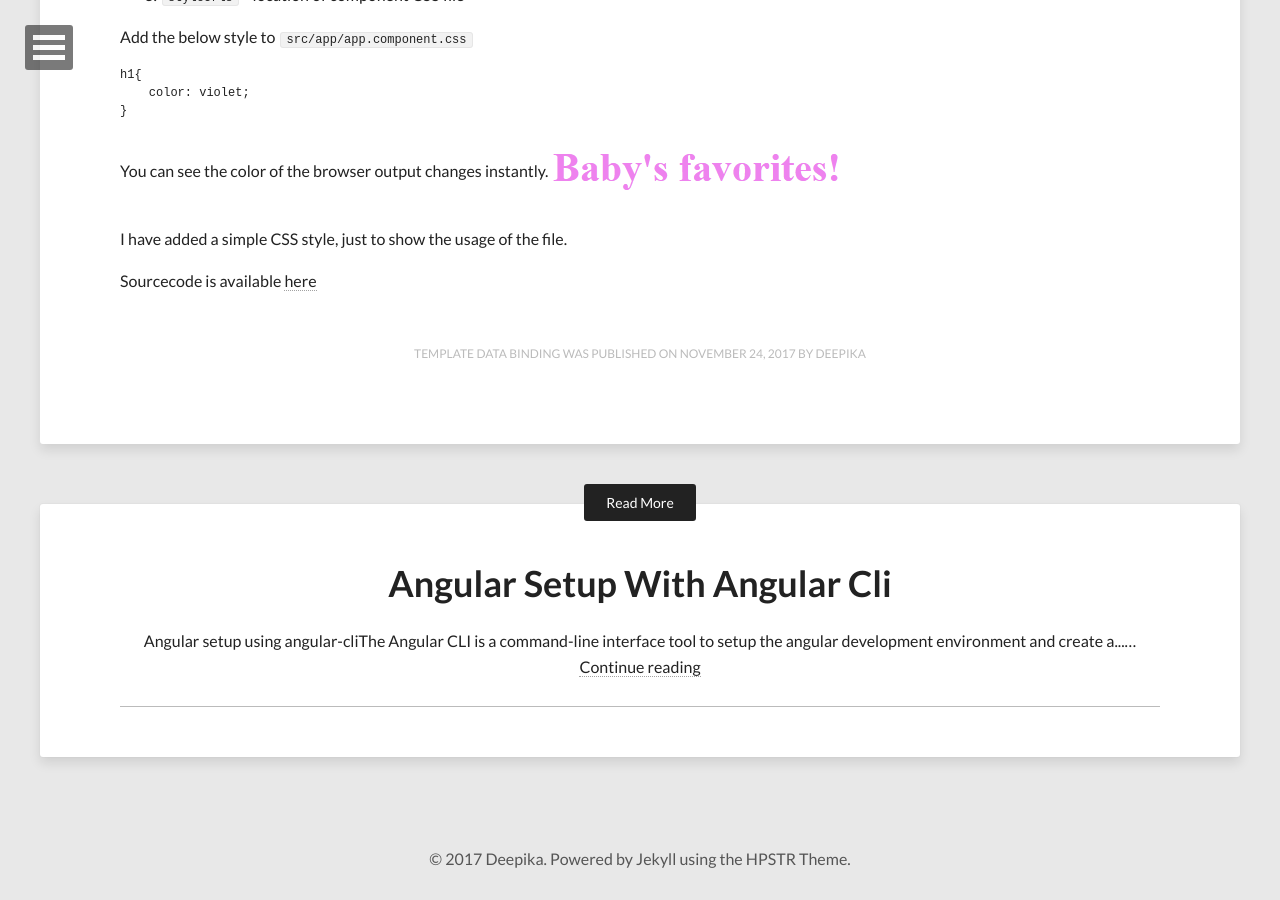
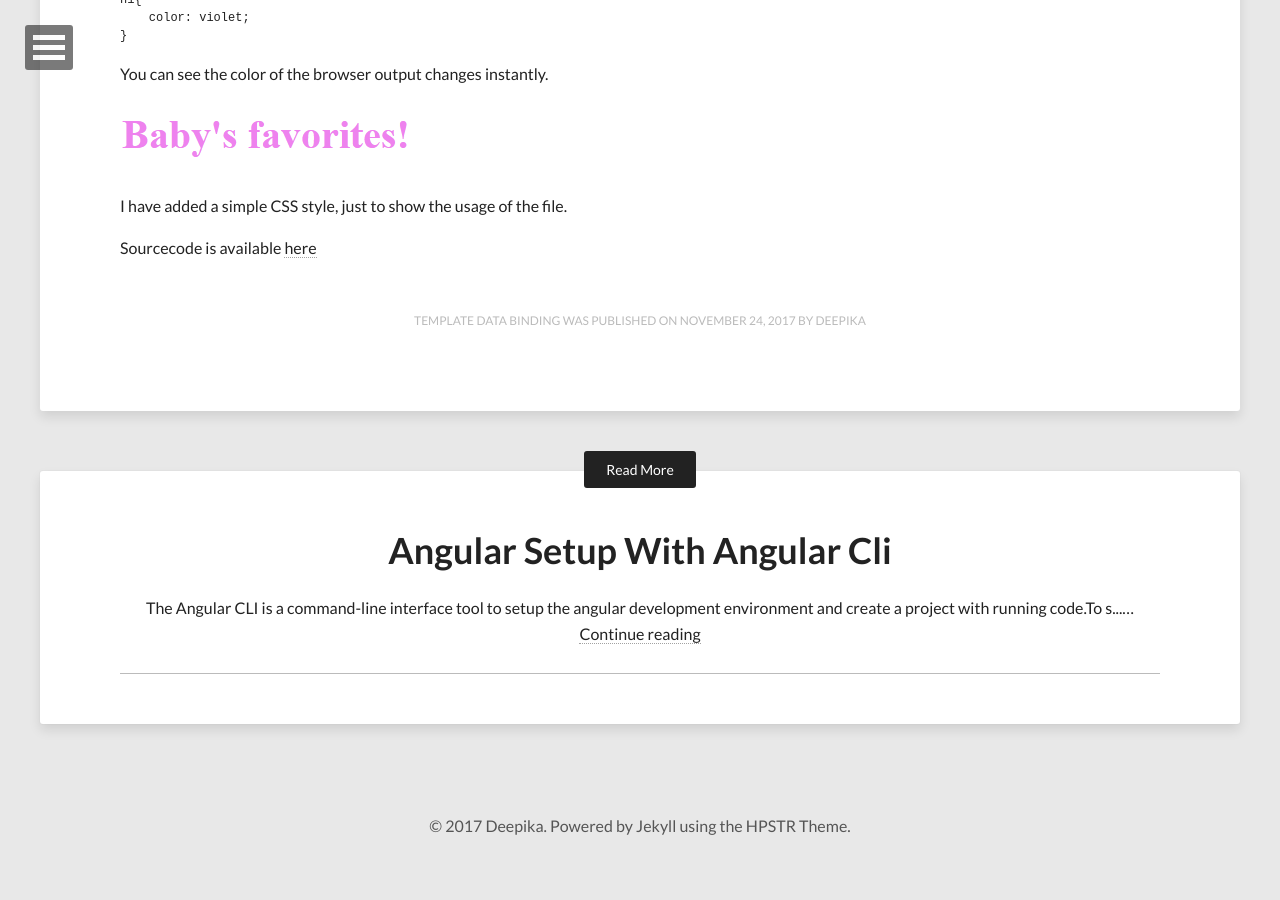
Before and after one commit to DeepikaRajendran/dev-mom, a Jekyll site: the page built from _posts/2017-11-24-template-data-binding.md, in a window 1280 px wide and 900 px high, scrolled down 1444 px. Built offline with Jekyll 4.4.1, drawn with Linux system fonts in a browser that asks for light colours; nearby versions of some CDN libraries; our own code applies the rules of GitHub Pages for plain Markdown files; after the commit the page ends 2311 px from its top, so only the background shows below that; some of the changed text lies outside the part shown.

Commit message:
header removed from Posts'

````diff
--- a/_posts/2017-11-24-angular-setup-with-angular-cli.md
+++ b/_posts/2017-11-24-angular-setup-with-angular-cli.md
@@ -1,5 +1,3 @@
-# Angular setup using angular-cli
-
 The [Angular CLI](https://github.com/angular/angular-cli) is a command-line interface tool to setup the angular development environment and create a project with running code.
 
 To setup the development environment,
--- a/_posts/2017-11-24-template-data-binding.md
+++ b/_posts/2017-11-24-template-data-binding.md
@@ -57,6 +55,7 @@ h1{
 }
 ```
 You can see the color of the browser output changes instantly.
+
 ![alt_text](https://github.com/DeepikaRajendran/dev-mom/raw/master/images/baby_favorite_1.png)
 
 I have added a simple CSS style, just to show the usage of the file.
````
Also changed, not shown: other parts of _posts/2017-11-24-template-data-binding.md (+0 -2 lines).
